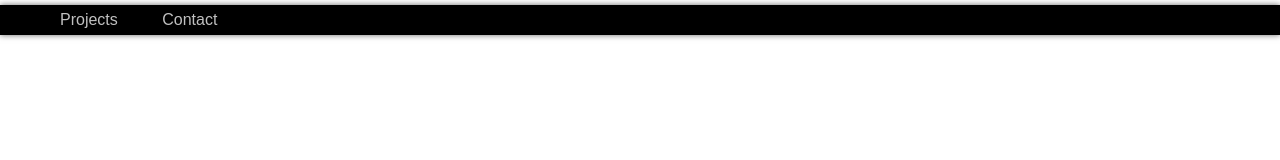
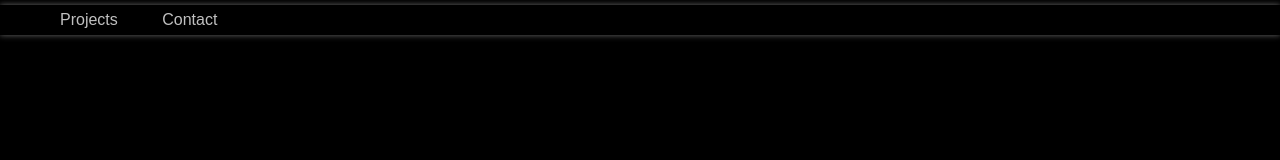
Before and after one commit to LukeNotDuke/LukeNotDuke.github.io, a plain HTML site: page projects.html in a window 1280 px wide. Drawn offline with Linux system fonts and the light colour scheme.

Commit message:
Remove background image reference

```diff
--- a/projects.html
+++ b/projects.html
@@ -32,8 +32,9 @@
 <body>
 	<style>
 		body {
-			background-image: "background.webp";
-		}
+			background-color: black;
+			color: white;
+		}s
 	</style>
 	<header>
 		<nav>
```
Also changed, not shown: contact-me.html (+2 -1 lines).
